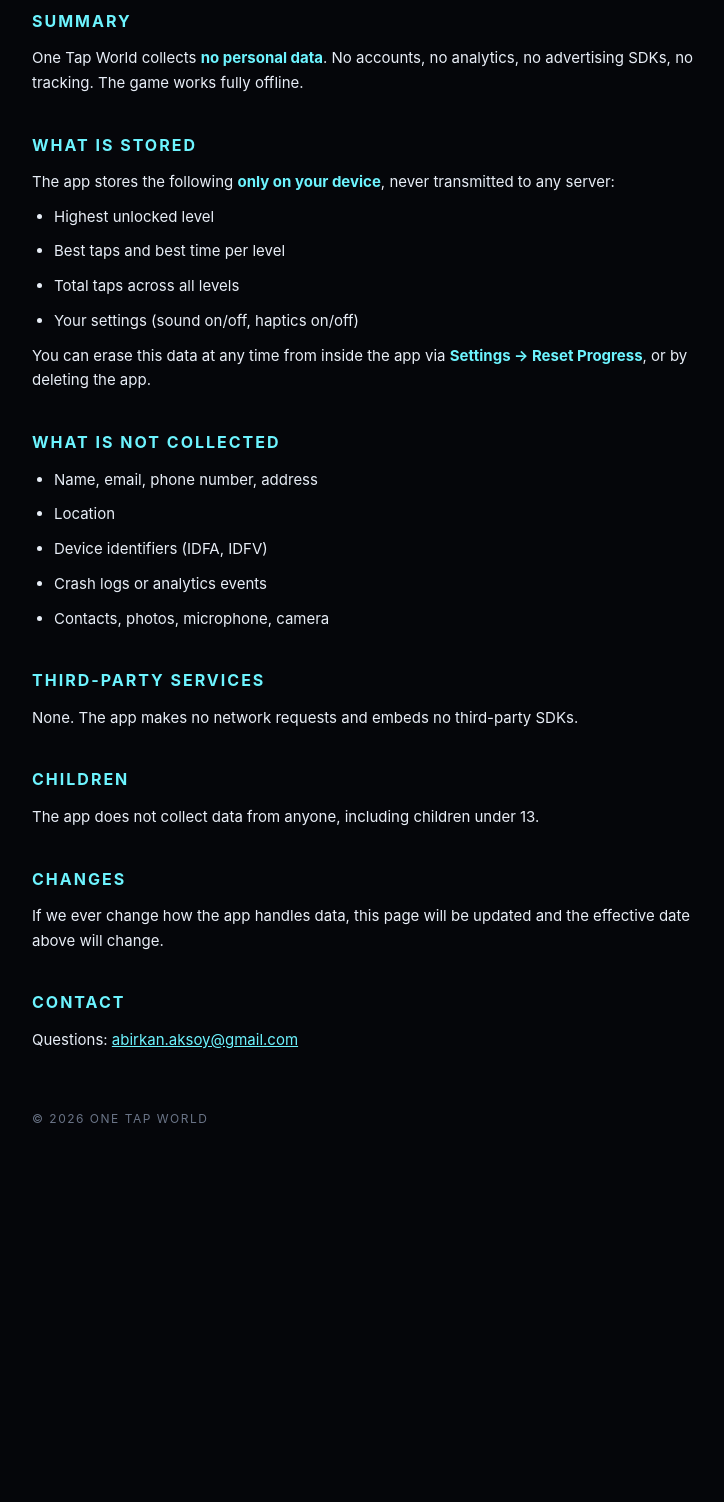
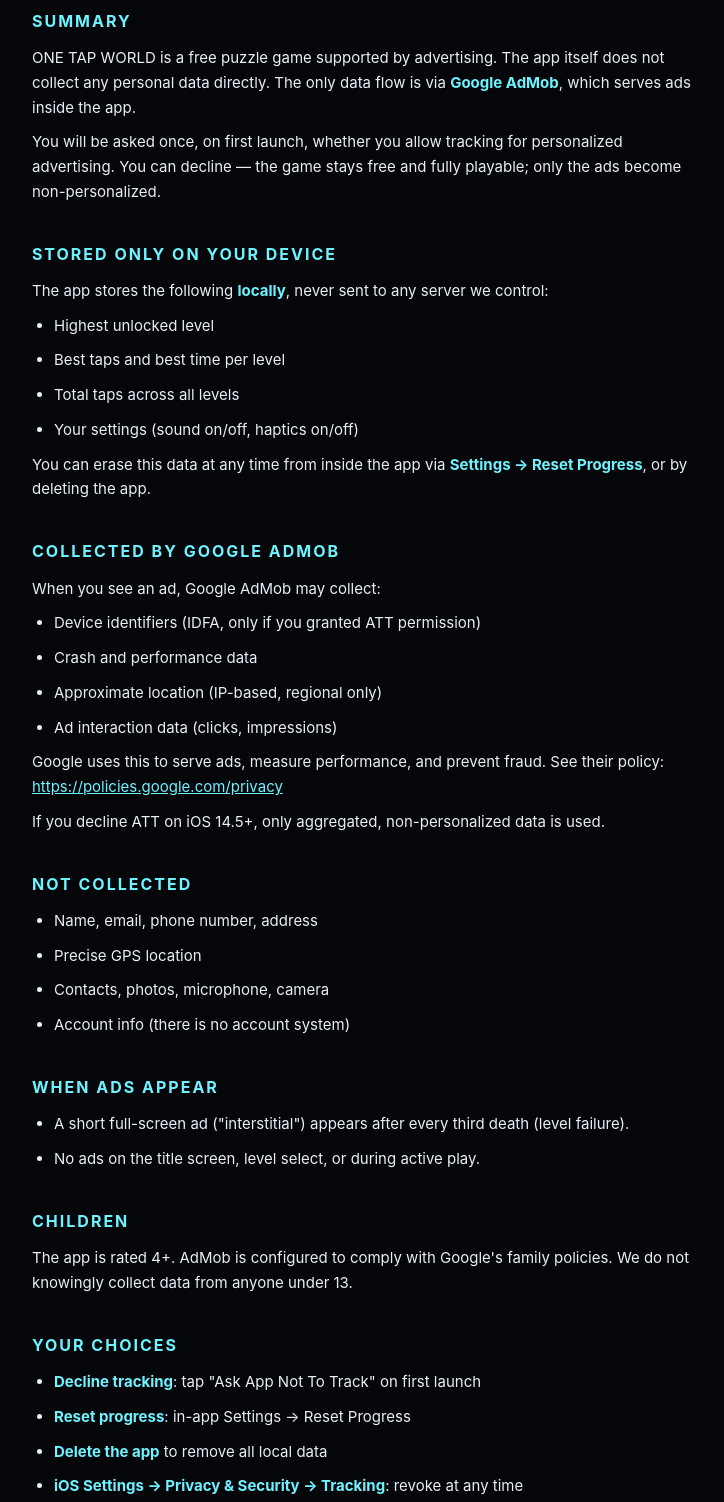
Before and after one commit to birkanaksoy/one-tap-world-site, a plain HTML site: page privacy.html in a window 1280 px wide. Shown: the part 160-1662 px from the top of the page, without its empty margins (272-996 px from the left). Before the commit the page ends 1378 px from the top, so only its background shows below. Drawn offline with Linux system fonts and the light colour scheme.

Commit message:
privacy: update for AdMob ad serving + ATT

```diff
--- a/privacy.html
+++ b/privacy.html
@@ -31,12 +31,16 @@
   <p class="meta">Effective: 2026-05-15 · iOS app</p>
 
   <h2>Summary</h2>
-  <p>One Tap World collects <strong>no personal data</strong>. No accounts, no analytics,
-  no advertising SDKs, no tracking. The game works fully offline.</p>
+  <p>ONE TAP WORLD is a free puzzle game supported by advertising. The app
+  itself does not collect any personal data directly. The only data flow is via
+  <strong>Google AdMob</strong>, which serves ads inside the app.</p>
+  <p>You will be asked once, on first launch, whether you allow tracking for
+  personalized advertising. You can decline — the game stays free and fully
+  playable; only the ads become non-personalized.</p>
 
-  <h2>What is stored</h2>
-  <p>The app stores the following <strong>only on your device</strong>, never transmitted
-  to any server:</p>
+  <h2>Stored only on your device</h2>
+  <p>The app stores the following <strong>locally</strong>, never sent to any
+  server we control:</p>
   <ul>
     <li>Highest unlocked level</li>
     <li>Best taps and best time per level</li>
@@ -46,23 +50,53 @@
   <p>You can erase this data at any time from inside the app via
   <strong>Settings → Reset Progress</strong>, or by deleting the app.</p>
 
-  <h2>What is NOT collected</h2>
+  <h2>Collected by Google AdMob</h2>
+  <p>When you see an ad, Google AdMob may collect:</p>
+  <ul>
+    <li>Device identifiers (IDFA, only if you granted ATT permission)</li>
+    <li>Crash and performance data</li>
+    <li>Approximate location (IP-based, regional only)</li>
+    <li>Ad interaction data (clicks, impressions)</li>
+  </ul>
+  <p>Google uses this to serve ads, measure performance, and prevent fraud.
+  See their policy: <a href="https://policies.google.com/privacy">https://policies.google.com/privacy</a></p>
+  <p>If you decline ATT on iOS 14.5+, only aggregated, non-personalized data is used.</p>
+
+  <h2>NOT collected</h2>
   <ul>
     <li>Name, email, phone number, address</li>
-    <li>Location</li>
-    <li>Device identifiers (IDFA, IDFV)</li>
-    <li>Crash logs or analytics events</li>
+    <li>Precise GPS location</li>
     <li>Contacts, photos, microphone, camera</li>
+    <li>Account info (there is no account system)</li>
+  </ul>
+
+  <h2>When ads appear</h2>
+  <ul>
+    <li>A short full-screen ad ("interstitial") appears after every third
+    death (level failure).</li>
+    <li>No ads on the title screen, level select, or during active play.</li>
+  </ul>
+
+  <h2>Children</h2>
+  <p>The app is rated 4+. AdMob is configured to comply with Google's family
+  policies. We do not knowingly collect data from anyone under 13.</p>
+
+  <h2>Your choices</h2>
+  <ul>
+    <li><strong>Decline tracking</strong>: tap "Ask App Not To Track" on first launch</li>
+    <li><strong>Reset progress</strong>: in-app Settings → Reset Progress</li>
+    <li><strong>Delete the app</strong> to remove all local data</li>
+    <li><strong>iOS Settings → Privacy & Security → Tracking</strong>: revoke at any time</li>
   </ul>
 
   <h2>Third-party services</h2>
-  <p>None. The app makes no network requests and embeds no third-party SDKs.</p>
-
-  <h2>Children</h2>
-  <p>The app does not collect data from anyone, including children under 13.</p>
+  <ul>
+    <li>Google AdMob (advertising) — <a href="https://policies.google.com/privacy">privacy policy</a></li>
+  </ul>
+  <p>No other third-party SDKs are embedded.</p>
 
   <h2>Changes</h2>
-  <p>If we ever change how the app handles data, this page will be updated and the
+  <p>If we change how the app handles data, this page will be updated and the
   effective date above will change.</p>
 
   <h2>Contact</h2>
```
